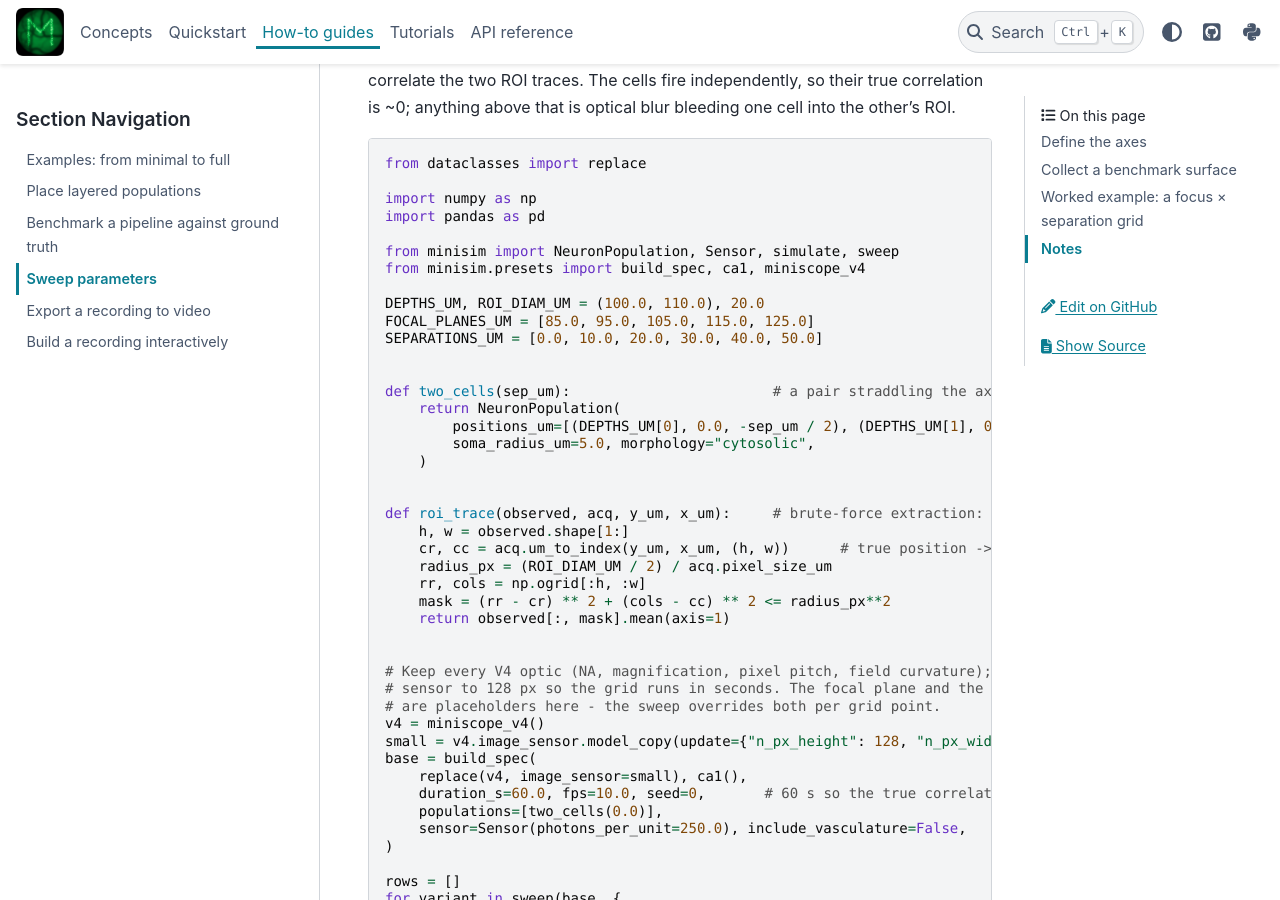
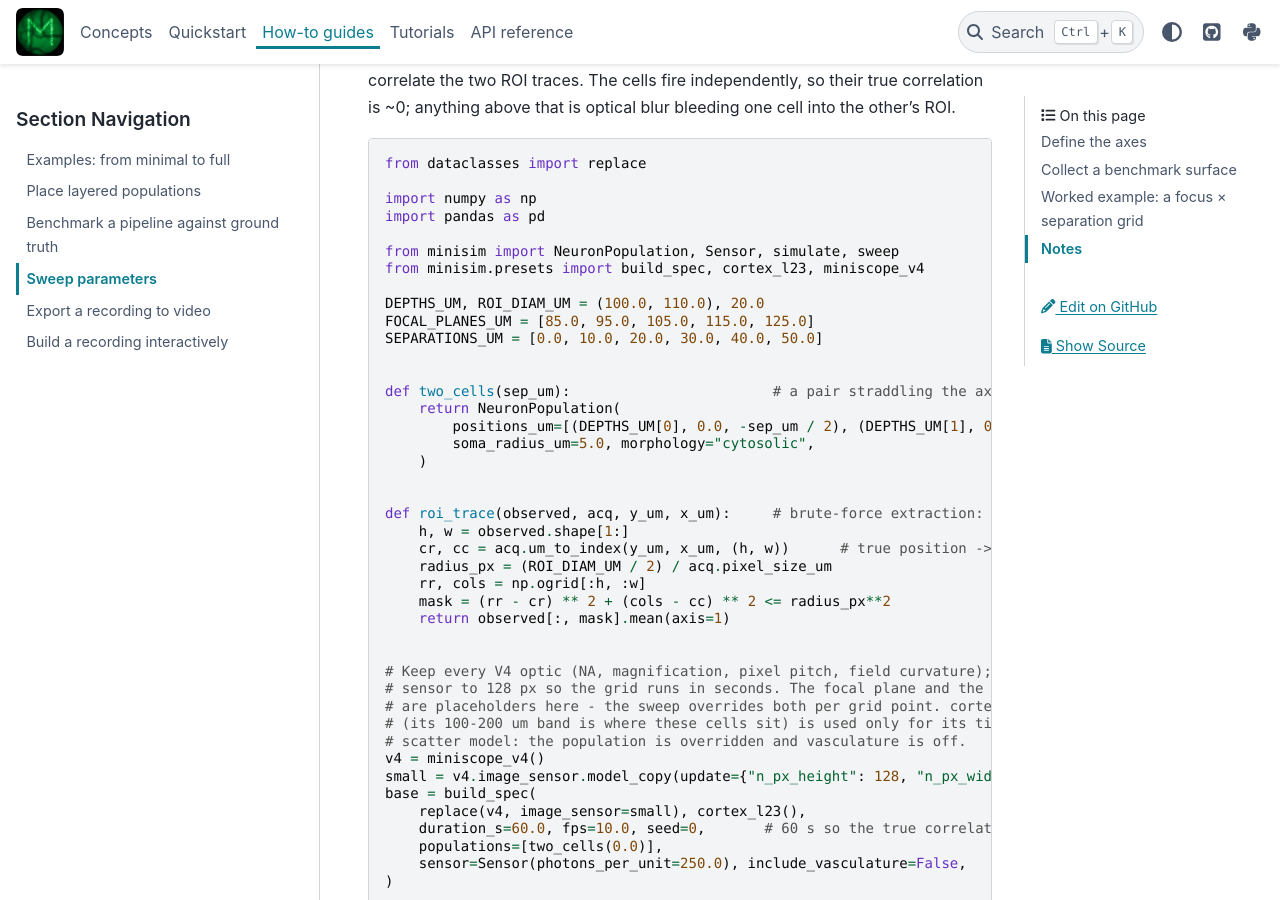
Before and after one commit to miniscope/minisim, a Sphinx documentation site: the page built from docs/howto/sweep.md, in a window 1280 px wide and 900 px high, scrolled down 1503 px. Built offline with Sphinx 7.4.7 and the PyData theme 0.15.4, drawn with Linux system fonts in a browser that asks for light colours.

Commit message:
docs(sweep): use the depth-appropriate cortex_l23 region in the example
The cells are placed at 100/110 um but the example paired them with ca1() (140-160 um band), which read as a mismatch. Since the population is overridden and vasculature is off, the region only supplies its tissue scatter model (identical default Tissue for both presets), so this is cosmetic - cortex_l23()'s 100-200 um band is the natural home for cells at this depth. Numbers are unchanged.

Co-Authored-By: Claude Opus 4.8 (1M context) <noreply@anthropic.com>

```diff
--- a/docs/howto/sweep.md
+++ b/docs/howto/sweep.md
@@ -70,7 +70,7 @@ import numpy as np
 import pandas as pd
 
 from minisim import NeuronPopulation, Sensor, simulate, sweep
-from minisim.presets import build_spec, ca1, miniscope_v4
+from minisim.presets import build_spec, cortex_l23, miniscope_v4
 
 DEPTHS_UM, ROI_DIAM_UM = (100.0, 110.0), 20.0
 FOCAL_PLANES_UM = [85.0, 95.0, 105.0, 115.0, 125.0]
@@ -95,11 +95,13 @@ def roi_trace(observed, acq, y_um, x_um):     # brute-force extraction: mean of
 
 # Keep every V4 optic (NA, magnification, pixel pitch, field curvature); crop the
 # sensor to 128 px so the grid runs in seconds. The focal plane and the cell pair
-# are placeholders here - the sweep overrides both per grid point.
+# are placeholders here - the sweep overrides both per grid point. cortex_l23()
+# (its 100-200 um band is where these cells sit) is used only for its tissue
+# scatter model: the population is overridden and vasculature is off.
 v4 = miniscope_v4()
 small = v4.image_sensor.model_copy(update={"n_px_height": 128, "n_px_width": 128})
 base = build_spec(
-    replace(v4, image_sensor=small), ca1(),
+    replace(v4, image_sensor=small), cortex_l23(),
     duration_s=60.0, fps=10.0, seed=0,       # 60 s so the true correlation settles to ~0
     populations=[two_cells(0.0)],
     sensor=Sensor(photons_per_unit=250.0), include_vasculature=False,
```
Also changed, not shown: 1 other file.
